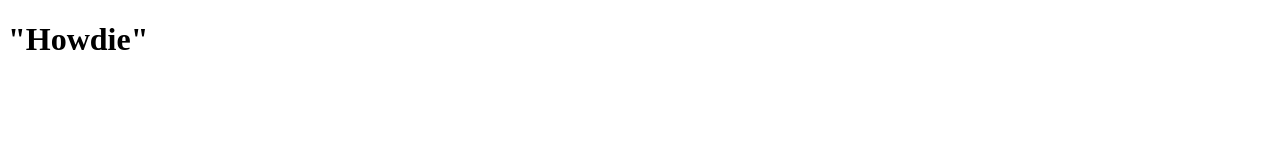
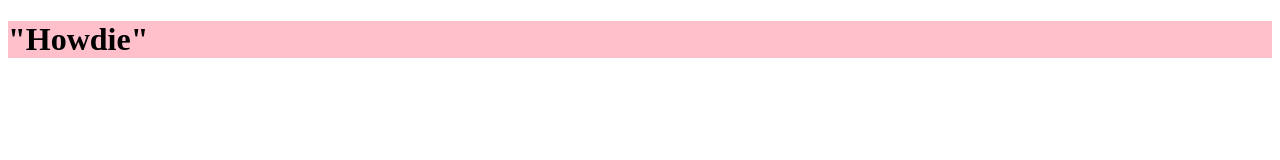
Before and after one commit to saadondaniella/The-greatest-repo-of-all-time, a plain HTML site: page index.html in a window 1280 px wide. Drawn offline with Linux system fonts and the light colour scheme.

Commit message:
Added bg color H1

```diff
--- a/index.html
+++ b/index.html
@@ -6,7 +6,7 @@
     <title>Document</title>
 </head>
 <body>
-    <h1>
+    <h1 style="background-color: pink;">
         "Howdie"
     </h1>
 </body>
```
